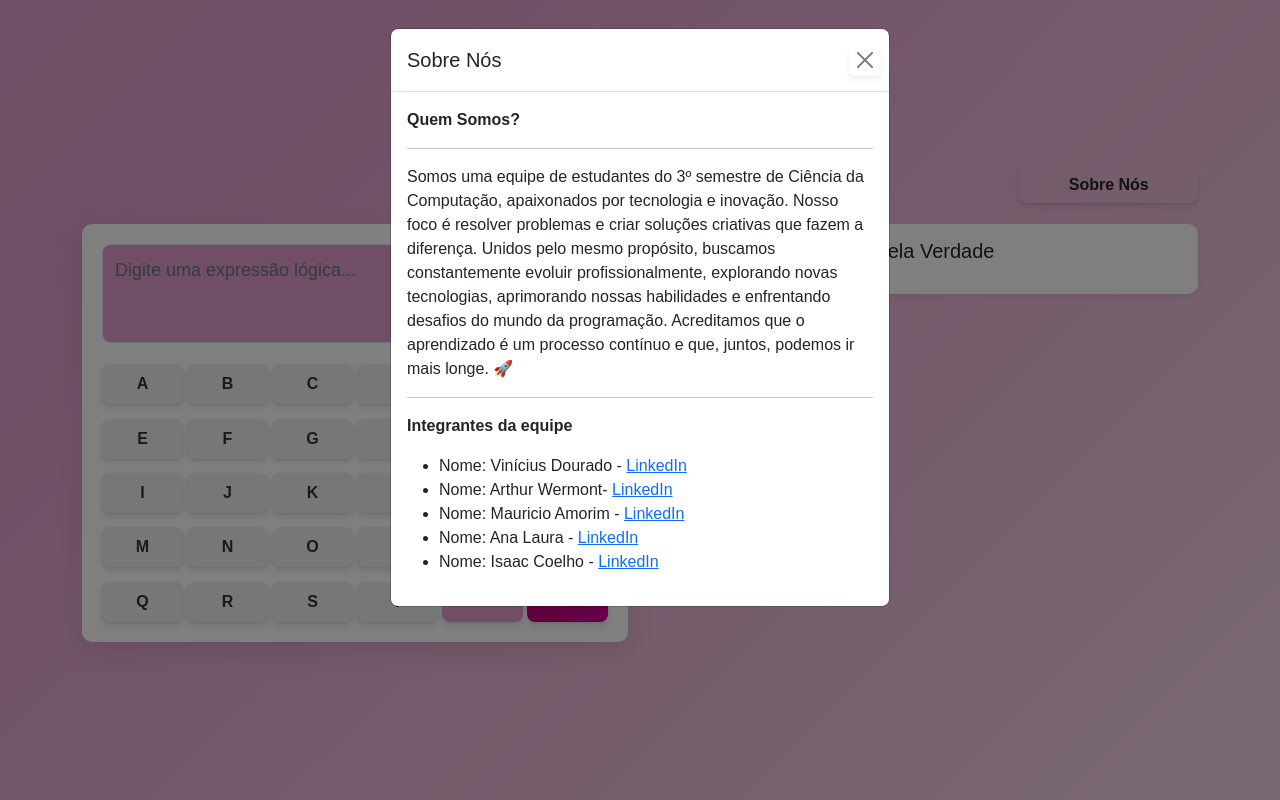
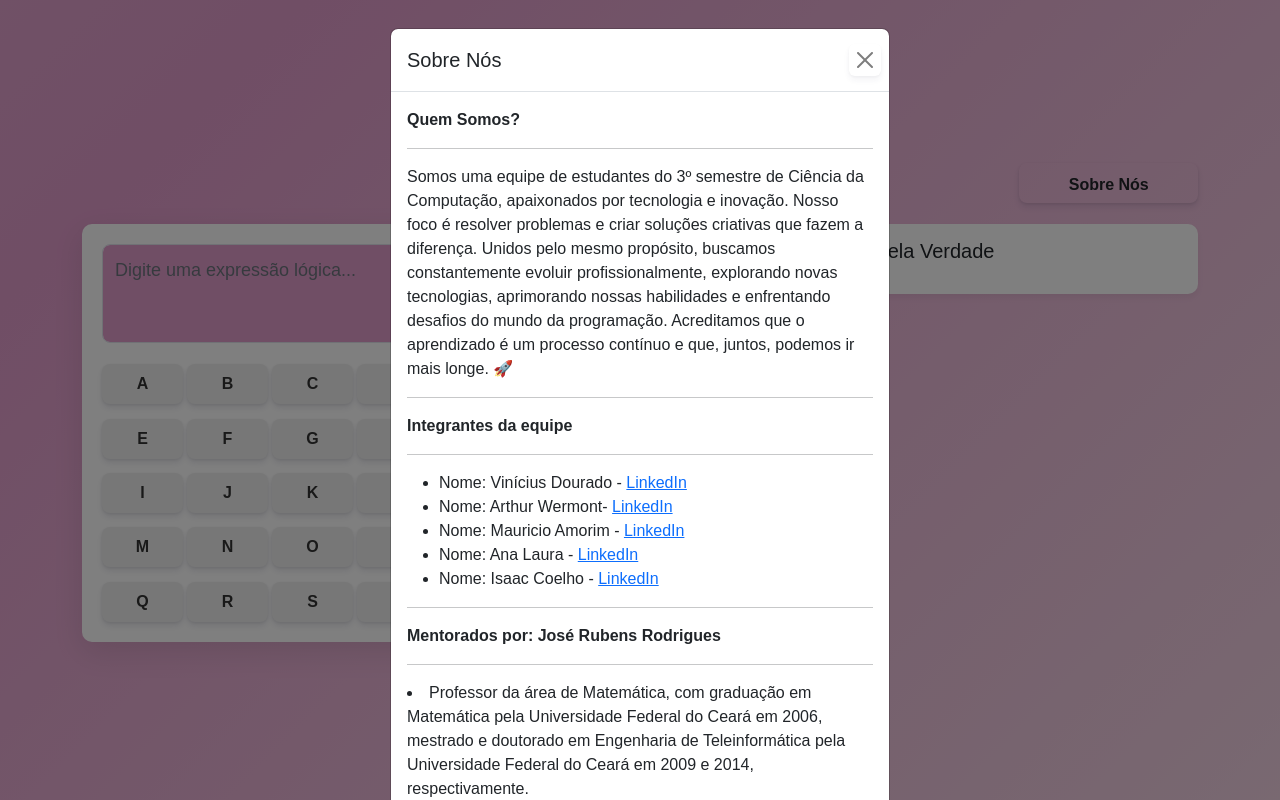
Before and after one commit to speedyvad/CalculadoraProposicional, a plain HTML site: page index.html in a window 1280 px wide. Both pictures are taken after a click on the button "Sobre Nós". Drawn offline with nearby package versions, Linux system fonts and the light colour scheme.

Commit message:
Modificações no Sobre nós

```diff
--- a/index.html
+++ b/index.html
@@ -254,6 +254,7 @@
                     <hr>
 
                     <p><strong>Integrantes da equipe</strong></p>
+                    <hr>
                     <ul>
                         <li>Nome: Vinícius Dourado - <a href="https://www.linkedin.com/in/vin%C3%ADcius-dourado-29a5422b7/" target="_blank">LinkedIn</a></li>
                         <li>Nome: Arthur Wermont- <a href="https://www.linkedin.com/in/arthurwermont/" target="_blank">LinkedIn</a></li>
@@ -261,6 +262,13 @@
                         <li>Nome: Ana Laura - <a href="https://www.linkedin.com" target="_blank">LinkedIn</a></li>
                         <li>Nome: Isaac Coelho - <a href="https://www.linkedin.com" target="_blank">LinkedIn</a></li>
                     </ul>
+
+                    <hr>
+
+                    <p><strong>Mentorados por: José Rubens Rodrigues</strong></p>
+                    <hr>
+                    <li>Professor da área de Matemática, com graduação em Matemática pela Universidade Federal do Ceará em 2006, mestrado e doutorado em Engenharia de Teleinformática pela Universidade Federal do Ceará em 2009 e 2014, respectivamente.</li>
+
                 </div>
             </div>
         </div>
```
